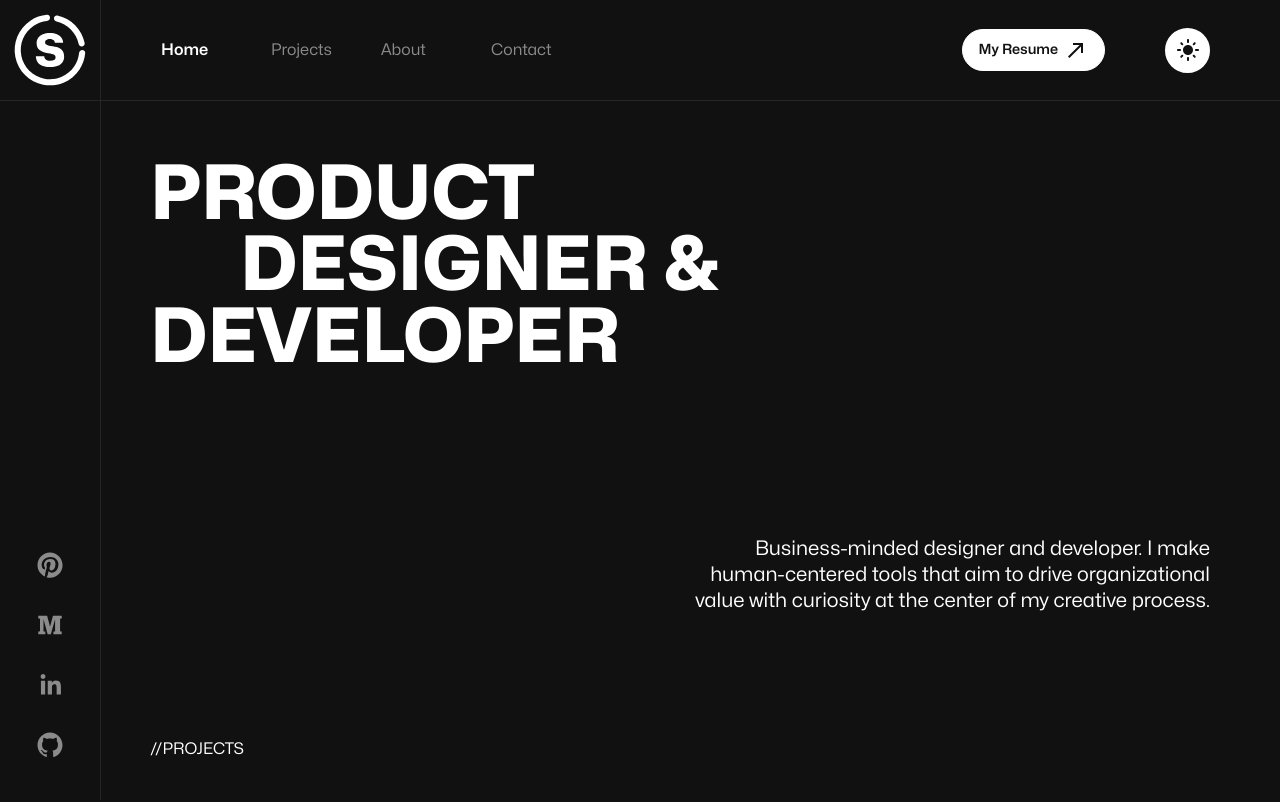
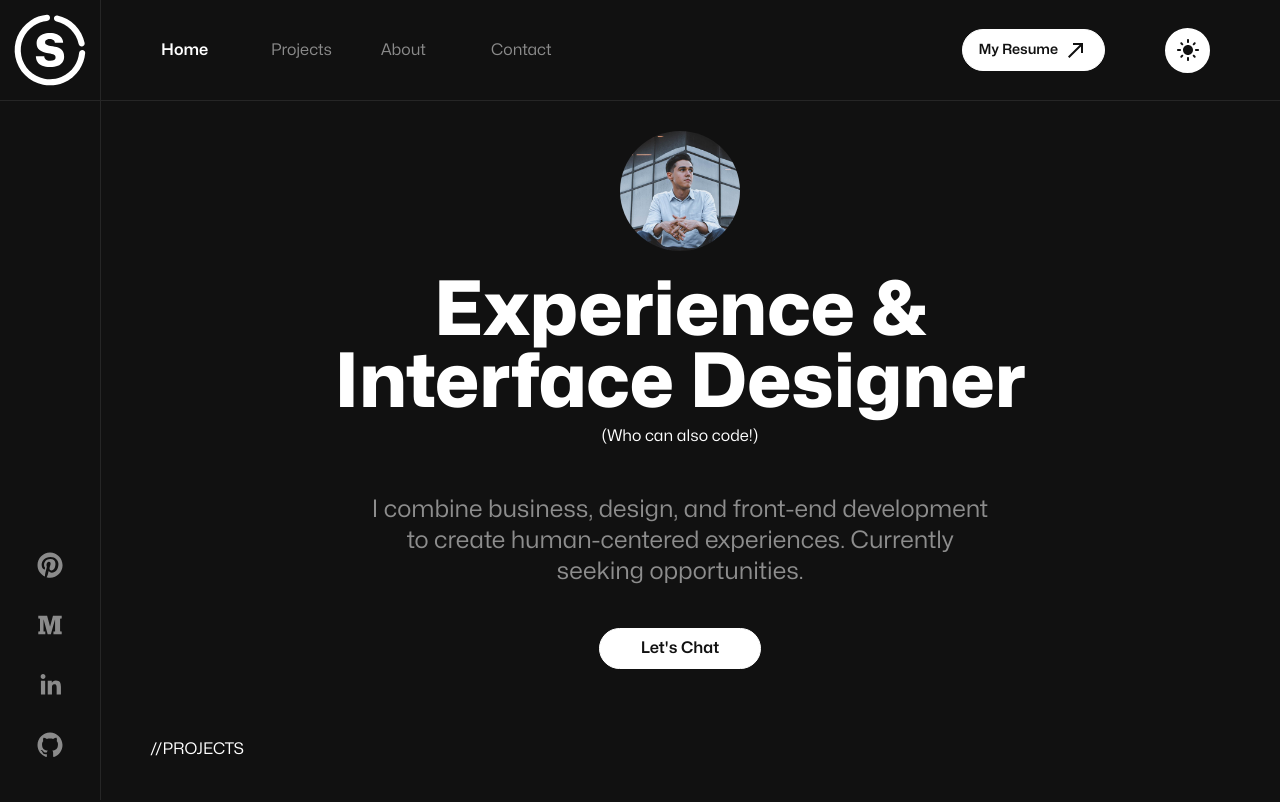
Before and after one commit to seane4/pf-seanedens, a React (Create React App) app: page / in a window 1280 px wide. Shown: the top 802 px of the page. Built offline with nearby package versions, Linux system fonts and the light colour scheme.

Commit message:
hero changes

```diff
--- a/public/index.html
+++ b/public/index.html
@@ -7,11 +7,11 @@
     <meta name="theme-color" content="#FFFFFF" />
     <meta
       name="description"
-      content="Hey, I'm a Product Designer that combines business, design, and front-end development."
+      content="Hey, I design experiences and interfaces by combining business, design, and front-end development."
     />
-    <meta property='og:title' content='Sean Edens - Product Designer & Developer'/>
+    <meta property='og:title' content='Sean Edens - Experience & Interface Designer'/>
     <meta property='og:image' content='https://i.ibb.co/L9vnd1j/Sean-Sharing-Large.png'/>
-    <meta property='og:description' content="Hey, I'm a Product Designer that combines business, design, and front-end development."/>
+    <meta property='og:description' content="Hey, I design experiences and interfaces by combining business, design, and front-end development."/>
     <meta property='og:url' content='https://www.seanedens.com'/>
     <meta property='og:image:width' content='1200' />
     <meta property='og:image:height' content='627' />
@@ -22,7 +22,7 @@
       margin: 0;
       }
     </style>
-    <title>Sean Edens - Product Designer & Developer</title>
+    <title>Sean Edens - Experience & Interface Designer</title>
   </head>
   <body>
     <noscript>You need to enable JavaScript to run this app.</noscript>
--- a/src/components/about/About.jsx
+++ b/src/components/about/About.jsx
@@ -32,7 +32,7 @@ function About() {
         <div className="title">//ABOUT</div>
 
         <div className="desc">
-          Design and development are ways of thinking that I combine to read between the lines. In any situation, I enjoy being pragmatic, kind, empathetic, and open to all possibilities. I’m always jotting down notes, taking walks to reflect on things, and catching up with friends over their newest hobbies or ideas.
+          Hello! I'm a self-taught designer who enjoys learning code. I come from a business background, which helps me connect the dots between things like user frustrations, competitive analysis, visual design, and technical constraints. Having an end-to-end perspective excites me because I'm an extremely curious self-learner and always looking for ways to improve my holistic design approach.
         </div>
 
         <div className="container">
--- a/src/components/contact/contact.scss
+++ b/src/components/contact/contact.scss
@@ -13,7 +13,7 @@
         gap: 80px;
 
         .heading {
-            font-size: 100px;
+            font-size: 80px;
             font-family: MonaSansExtraBold;
             color: #111111;
             line-height: 95%;
@@ -74,7 +74,7 @@
                                 &.dark {
                                     color: white;
                                     background-color: #111;
-                                    border: 1px solid #262626;
+                                    border: 1px solid #8D8D8D;
 
                                     &:focus {
                                         outline: 2px solid white;
@@ -116,7 +116,7 @@
 
                                     color: white;
                                     background-color: #111;
-                                    border: 1px solid #262626;
+                                    border: 1px solid #8D8D8D;
 
                                     &:focus {
                                         outline: 2px solid white;
--- a/src/components/hero/Hero.jsx
+++ b/src/components/hero/Hero.jsx
@@ -2,6 +2,7 @@ import "./hero.scss"
 import { ThemeProvider, useTheme } from "../../ThemeContext";
 import AOS from 'aos';
 import 'aos/dist/aos.css';
+import seanheadshot from "./SeanHeadshot.png"
 import { useEffect } from "react";
 
 function Hero() {
@@ -13,21 +14,24 @@ function Hero() {
         <section id="Home">
         <div className="wrapper">
             <div className="titleContainer">
+              <div className="heroimg">
+                <img src={seanheadshot}/>
+              </div>
             <div data-aos="fade-right" data-aos-duration="900" data-aos-once="true">
                 <div
-                className={theme === "light" ? "title" : "title dark"}>PRODUCT</div>
+                className={theme === "light" ? "title" : "title dark"}>Experience & <br/> Interface Designer</div>
                 <div
-                className={theme === "light" ? "title indent" : "title dark indent"}>DESIGNER &</div>
-                <div
-                className={theme === "light" ? "title" : "title dark"}>DEVELOPER</div>
+                className={theme === "light" ? "title mini" : "title mini dark"}>(Who can also code!)</div>
             </div>
             </div>
             <div data-aos="fade-left" data-aos-duration="900" data-aos-once="true">
               <div className={theme === "light" ? "textContent" : "textContent dark"}>
-                  Business-minded designer and developer. I make human-centered tools that aim to drive organizational value with curiosity at the center of my creative process.
+                I combine business, design, and front-end development to create human-centered experiences. Currently seeking opportunities.
               </div>
             </div>
+            <a href="#Contact" className={theme === "light" ? "buttonMain-light" : "buttonMain-dark"} >Let's Chat</a>
         </div>
+        <div className="rightside"></div>
         </section>
     </div>
   )
--- a/src/components/hero/hero.scss
+++ b/src/components/hero/hero.scss
@@ -1,46 +1,133 @@
+html{
+    scroll-behavior: smooth;
+}
+
 .hero {
+    display: flex;
+    align-items: center;
+    justify-content: center;
     padding-left: 50px;
     // padding-right: 60px;
     padding-top: 160px;
     height: 60vh;
     width: 100%;
 
+
     .wrapper {
+        justify-content: center;
+        align-items: center;
         width: 100%;
         display: flex;
-        flex-direction: row;
+        flex-direction: column;
         justify-content: space-between;
         gap: 40px;
-        align-items: flex-end;
+        // align-items: flex-end;
+
+        .buttonMain-light {
+            text-decoration: none;
+            justify-content: center;
+            width: 120px;
+            cursor: pointer;
+            font-size: 16px;
+            font-family: MonaSansMedium;
+            color: white;
+            padding: 10px 20px 10px 20px;
+            background-color: #111;
+            border-radius: 24px;
+            border: 1px solid #111;
+
+            display: flex;
+            align-items: center;
+
+            transition: all 0.25s;
+
+            &:hover {
+                background-color: #000;
+                box-shadow: 0 4px 30px rgba(0, 0, 0, 0.15);
+            }
+
+            .icon {
+                padding-left: 6px;
+                width: 24px;
+                height: 24px;
+            }
+
+        }
+
+        .buttonMain-dark {
+            text-decoration: none;
+            justify-content: center;
+            width: 120px;
+            cursor: pointer;
+            font-size: 16px;
+            font-family: MonaSansSemiBold;
+            color: #111;
+            padding: 10px 20px 10px 20px;
+            background-color: #FFF;
+            border-radius: 24px;
+            border: 1px solid white;
+
+            display: flex;
+            align-items: center;
+
+            transition: all 0.25s;
+
+            &:hover {
+                color: #000;
+                box-shadow: 0 0px 15px rgba(255, 255, 255, 0.25);
+            }
+
+            .icon {
+                padding-left: 6px;
+                width: 24px;
+                height: 24px;
+            }
+
+        }
 
         .titleContainer {
+            text-align: center;
+
+            img {
+                width: 120px;
+                height: 120px;
+                border-radius: 50%;
+                object-fit: cover;
+
+                margin-bottom: 20px;
+            }
 
             .title {
-                font-size: 100px;
+                font-size: 80px;
                 font-family: MonaSansExtraBold;
                 color: #111111;
                 line-height: 95%;
+                margin-bottom: 10px;
 
-                &.indent {
-                    padding-left: 90px;
-
+                &.mini {
+                    font-size: 16px;
+                    font-family: MonaSansRegular;
                 }
 
                 &.dark {
                     color: white;
                 }
             }
+
         }
 
         .textContent {
-            text-align: right;
+            // text-align: right;
             line-height: 130%;
             font-size: 24px;
-            width: 700px;
-            transform: translateY(240px);
+            width: 60%;
+            margin: auto;
+            text-align: center;
+            color: #797676;
+            // transform: translateY(240px);
 
             &.dark {
-                color: white;
+                color: #8D8D8D;
             }
         }
     }
--- a/src/components/home/home.scss
+++ b/src/components/home/home.scss
@@ -189,14 +189,14 @@
         font-size: 75px;
     }
 
-    .hero .wrapper {
-        gap: initial;
-    }
+    // .hero .wrapper {
+    //     gap: initial;
+    // }
 
-    .hero .wrapper .textContent {
-        font-size: 20px;
-        width: 525px;
-    }
+    // .hero .wrapper .textContent {
+    //     font-size: 20px;
+    //     width: 525px;
+    // }
 
     .projects .wrapper .projectGroup .project .projectWrapper .imageContainer img {
         height: auto;
@@ -303,7 +303,7 @@
 
         .hero .wrapper .textContent {
             font-size: 18px;
-            width: auto;
+            // width: auto;
         }
 
     }
@@ -393,8 +393,13 @@
             grid-template-columns: repeat(1, 1fr);
         }
 
-        .hero .wrapper .titleContainer .title.indent {
-            padding-left: 60px;
+        .hero .wrapper .titleContainer .title {
+            font-size: 50px;
+        }
+
+        .hero .wrapper .textContent {
+            font-size: 18px;
+            // width: auto;
         }
 
         #Contact > div > div.formContainer > form > div > div.left {
@@ -426,9 +431,6 @@
             max-width: calc(100vw - 140px)
         }
 
-        #Home > div > div.titleContainer > div > div.title.indent {
-            width: initial;
-        }
 
         #root > div > div > div.container > div.content {
             width: calc(100vw - 90px);
@@ -445,17 +447,15 @@
             background-color: #111;
         }
 
+        #Home > div.wrapper > div.titleContainer {
+            margin: auto;
+        }
+
     }
 
     @media only screen and (width < 615px) {
 
-        #Home > div > div.aos-init.aos-animate > div {
-            font-size: 16px;
-        }
 
-        #Home > div > div.titleContainer > div > div:nth-child(n+0) {
-            font-size: 50px;
-        }
 
         #Contact > div > div.aos-init.aos-animate > div {
             font-size: 50px;
@@ -479,9 +479,18 @@
 
     @media only screen and (width < 550px) {
 
-        #Home > div > div.titleContainer > div > div:nth-child(n+0) {
-            font-size: 45px;
+        .hero .wrapper .titleContainer .title {
+            font-size: 40px;
         }
+
+        .hero .wrapper .textContent {
+            font-size: 18px;
+            // width: auto;
+        }
+
+        // #Home > div > div.titleContainer > div > div:nth-child(n+0) {
+        //     font-size: 45px;
+        // }
 
         #Contact > div > div.aos-init.aos-animate > div {
             font-size: 45px;
@@ -496,10 +505,10 @@
             overflow-x: hidden;
         }
 
-        #Home > div > div.aos-init.aos-animate > div {
-            max-width: initial;
-            width: 100%;
-        }
+        // #Home > div > div.aos-init.aos-animate > div {
+        //     max-width: initial;
+        //     width: 100%;
+        // }
 
         #root > div > div > div.container > div.content {
             padding-left: 30px;
@@ -517,9 +526,9 @@
             padding-right: 45px;
         }
 
-        #Home > div > div.titleContainer > div > div:nth-child(n+0) {
-            font-size: 45px;
-        }
+        // #Home > div > div.titleContainer > div > div:nth-child(n+0) {
+        //     font-size: 45px;
+        // }
 
 
         #root > div > div > div.container > div.content {
@@ -534,8 +543,17 @@
 
     @media only screen and (width < 450px) {
 
-        #Home > div > div.titleContainer > div > div:nth-child(n+0) {
-            font-size: 35px;
+        // #Home > div > div.titleContainer > div > div:nth-child(n+0) {
+        //     font-size: 35px;
+        // }
+
+        .hero .wrapper .titleContainer .title {
+            font-size: 30px;
+        }
+
+        .hero .wrapper .textContent {
+            font-size: 14px;
+            // width: auto;
         }
 
         #root > div > div > div.container > div.scrollbutton > svg {
--- a/src/components/projects/projects.scss
+++ b/src/components/projects/projects.scss
@@ -64,7 +64,7 @@
                                 width: 80%;
 
                                 &.dark {
-                                    color: white;
+                                    color: #8D8D8D;
                                 }
                             }
                         }
```
Also changed, not shown: src/components/contact/Contact.jsx (+4 -4 lines), src/components/projects/Projects.jsx (+4 -4 lines), src/components/hero/SeanHeadshot.png (added).
